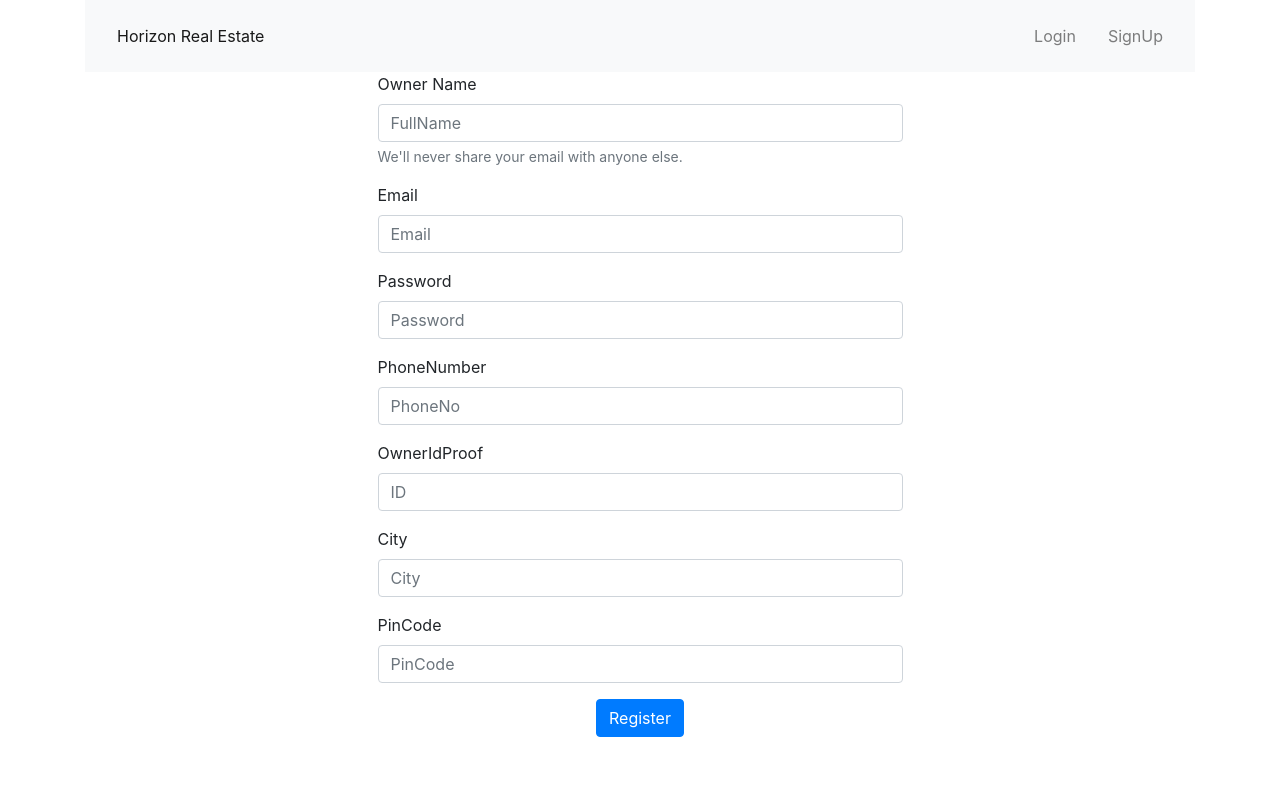
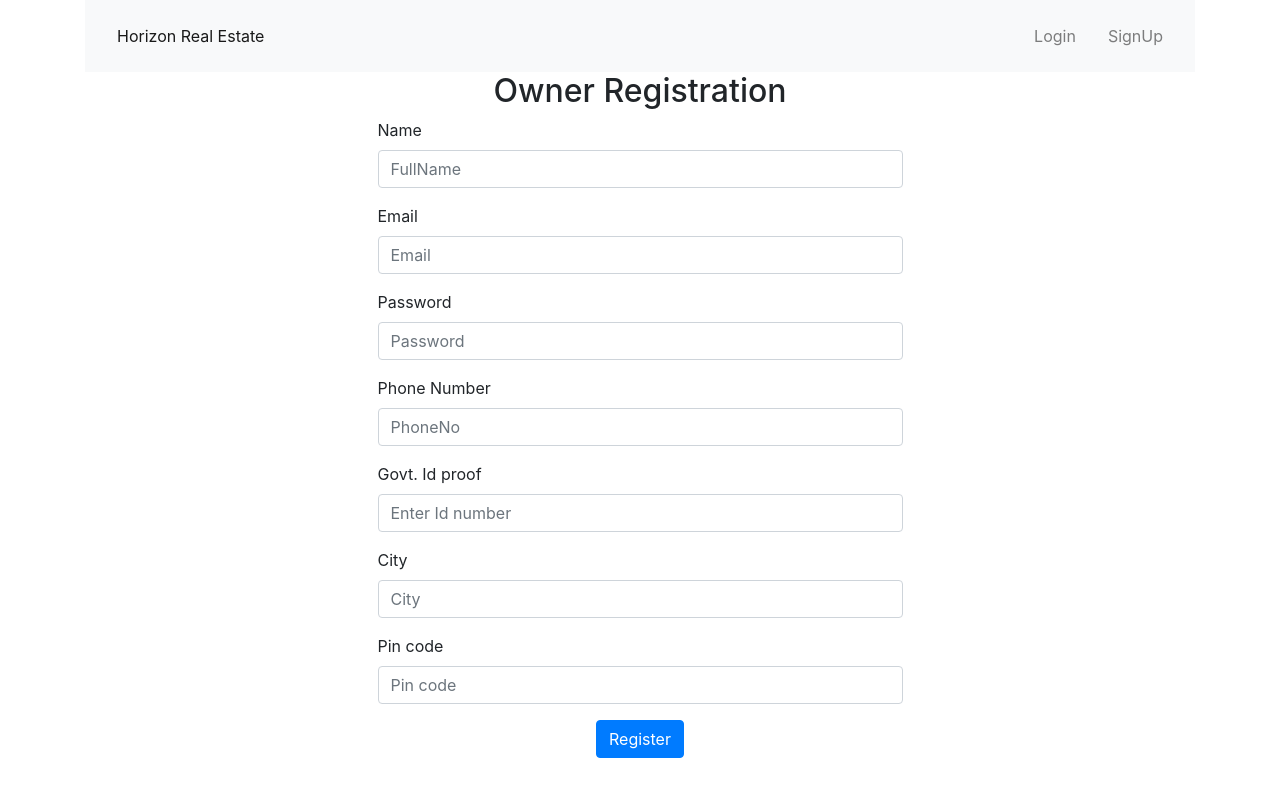
Before and after one commit to vikash-ftw/realestate-react-frontend, a React (Create React App) app in the folder realestate/: page /ownerReg in a window 1280 px wide. Shown: the top 796 px of the page. Built offline with nearby package versions, Linux system fonts and the light colour scheme.

Commit message:
buyerDash

```diff
--- a/realestate/src/App.js
+++ b/realestate/src/App.js
@@ -20,6 +20,7 @@ import {
 import MainLogin from "./components/login";
 import AdminDashboard from "./components/adminDashboard";
 import OwnerDashboard from "./components/ownerDashboard";
+import BuyerDashboard from './components/buyerDashboard';
 
 class App extends React.Component {
   constructor(props) {
@@ -63,34 +64,36 @@ class App extends React.Component {
                 <ul className="nav navbar-nav m-2">
                   <li>
                     {" "}
-                    <Link to="/">{this.state.actorName + "DashBoard"}</Link>
+                    <NavLink className="nav-link" to="/">
+                      {this.state.actorName + "DashBoard"}
+                    </NavLink>
                   </li>
                 </ul>
               </div>
               <div className="navbar-nav ml-auto">
                 <ul className="nav navbar-nav m-2">
                   <li>
-                    <Link
-                      className="active"
+                    <NavLink
+                      className="nav-link"
                       to={"/" + this.state.actorRole + "Dash"}
                     >
                       {"HI, " + String(this.state.actorName).toUpperCase()}
                       {console.log("/" + this.state.actorRole + "Dash")}
-                    </Link>
+                    </NavLink>
                   </li>
                 </ul>
 
                 <ul className="nav navbar-nav m-2">
                   <li>
                     {" "}
-                    <Link
-                      className="active"
+                    <NavLink
+                      className="nav-link"
                       exact
                       onClick={this.logout}
                       to="/Register"
                     >
                       Logout
-                    </Link>
+                    </NavLink>
                   </li>
                 </ul>
               </div>
@@ -136,7 +139,34 @@ class App extends React.Component {
           <Route
             path="/adminLogin"
             render={(props) => (
-              <MainLogin ownerType="Admin" isLogin={true} {...props} />
+              <MainLogin ownerType="Admin" {...props} />
+            )}
+          />
+
+          <Route
+            path="/buyerDash"
+            render={(props) => (
+              <BuyerDashboard
+                onLogin={this.handleLogin}
+                actorId={localStorage.getItem("actorId")}
+                name={localStorage.getItem("name")}
+                actorType="buyer"
+                {...props}
+              />
+
+            )}
+          />
+
+          <Route
+            path="/ownerDash"
+            render={(props) => (
+              <OwnerDashboard
+                onLogin={this.handleLogin}
+                actorId={localStorage.getItem("actorId")}
+                name={localStorage.getItem("name")}
+                actorType="owner"
+                {...props}
+              />
             )}
           />
           <Route
@@ -151,18 +181,6 @@ class App extends React.Component {
               />
             )}
           />
-          <Route
-            path="/ownerDash"
-            render={(props) => (
-              <OwnerDashboard
-                onLogin={this.handleLogin}
-                actorId={localStorage.getItem("actorId")}
-                name={localStorage.getItem("name")}
-                actorType="owner"
-                {...props}
-              />
-            )}
-          />
           <Redirect to="/not-found" />
         </Switch>
       </div>
--- a/realestate/src/components/adminReg.js
+++ b/realestate/src/components/adminReg.js
@@ -33,14 +33,13 @@ class adminReg extends React.Component {
   render() {
     return (
       <>
+        <h2 className="text-center">Admin Registration</h2>
         <form className="col-lg-6 offset-lg-3 ">
           <div className="form-group">
-            <label>Admin Name</label>
+            <label>Name</label>
             <input
               type="text"
               className="form-control"
-              id="0InputEmail"
-              aria-describedby="emailHelp"
               placeholder="FullName"
               onChange={(e) => {
                 this.setState({ name: e.target.value });
--- /dev/null
+++ b/realestate/src/components/buyerDashboard.js
@@ -0,0 +1,36 @@
+import React, { Component } from "react";
+import Axios from 'axios';
+
+class BuyerDashboard extends Component {
+  state = {
+      buyer : {
+          id : "",
+          name : "",
+          email : "",
+      }
+  };
+
+  componentDidMount(){
+      const id = this.props.actorId;
+      this.props.onLogin(this.props.name, this.props.actorType);
+      Axios.get(`https://localhost:8080/realEstate/buyer/${id}`).then(
+          (res) => {
+              console.log("in buyer profile");
+              console.log(res.data);
+              const {buyerName, buyerEmail } = res.data;
+              this.setState({
+                  id : id,
+                  name : buyerName,
+                  email : buyerEmail
+              });
+          });
+  }
+
+  render() {
+    return <h2>Buyer dashboard</h2>;
+  }
+}
+
+
+
+export default BuyerDashboard;
--- a/realestate/src/components/buyerReg.js
+++ b/realestate/src/components/buyerReg.js
@@ -2,28 +2,21 @@ import React from "react";
 import Axios from "axios";
 
 class BuyerReg extends React.Component {
-  constructor(props) {
-    super(props);
-    this.state = {
+
+  state = {
+    buyer : {
       name: "",
       email: "",
       password: "",
       phone: "",
       city: "",
       pinCode: "",
-      regDate: new Date(),
-    };
+      regDate: new Date()
+    }
   }
-  //  "buyerName": "root3",
-  // "buyerEmail": "mangesh5@gmail.com",
-  // "buyerPassword": "root",
-  // "buyerPhoneNo": "8208668688",
-  // "buyerCity": "pune",
-  // "buyerPincode": "9890",
-  // "buyerRegistDate": "1997-02-22"
 
   addBuyer() {
-    const { name, email, password, phone, city, pinCode, regDate } = this.state;
+    const { name, email, password, phone, city, pinCode, regDate } = this.state.buyer;
 
     Axios.post("http://localhost:8080/realEstate/buyer", {
       buyerName: name,
@@ -34,35 +27,33 @@ class BuyerReg extends React.Component {
       buyerPincode: pinCode,
       buyerRegistDate: regDate,
     }).then((response) => {
-      localStorage.setItem("buyer", JSON.stringify(response.data));
       console.log(response.data);
       this.props.history.replace("/buyerLogin");
     });
   }
 
-  pushExample() {
-    this.props.history.push("/home");
+
+  handleInputChange = (e) => {
+    const buyer = {...this.state.buyer };
+    buyer[e.currentTarget.name] = e.currentTarget.value;
+    this.setState({ buyer })
   }
 
   render() {
     return (
       <>
+        <h2 className="text-center">Buyer Registration</h2>
         <form className="col-lg-6 offset-lg-3 ">
           <div className="form-group">
-            <label>Buyer Name</label>
+            <label>Name</label>
             <input
               type="text"
               className="form-control"
-              id="0InputEmail"
               aria-describedby="emailHelp"
               placeholder="FullName"
-              onChange={(e) => {
-                this.setState({ name: e.target.value });
-              }}
+              name = "name"
+              onChange={this.handleInputChange}
             />
-            <small className="form-text text-muted">
-              We'll never share your email with anyone else.
-            </small>
           </div>
           <div className="form-group">
             <label>Email</label>
@@ -71,9 +62,8 @@ class BuyerReg extends React.Component {
               className="form-control"
               id="name"
               placeholder="Email"
-              onChange={(e) => {
-                this.setState({ email: e.target.value });
-              }}
+              name = "email"
+              onChange={this.handleInputChange}
             />
           </div>
           <div className="form-group">
@@ -82,21 +72,19 @@ class BuyerReg extends React.Component {
               type="text"
               className="form-control"
               placeholder="Password"
-              onChange={(e) => {
-                this.setState({ password: e.target.value });
-              }}
+              name = "password"
+              onChange={this.handleInputChange}
             />
           </div>
 
           <div className="form-group">
-            <label>PhoneNumber</label>
+            <label>Phone Number</label>
             <input
-              type="text"
+              type="tel"
               className="form-control"
               placeholder="PhoneNo"
-              onChange={(e) => {
-                this.setState({ phone: e.target.value });
-              }}
+              name = "phone"
+              onChange={this.handleInputChange}
             />
           </div>
           <div className="form-group">
@@ -105,20 +93,18 @@ class BuyerReg extends React.Component {
               type="text"
               className="form-control"
               placeholder="City"
-              onChange={(e) => {
-                this.setState({ city: e.target.value });
-              }}
+              name = "city"
+              onChange={this.handleInputChange}
             />
           </div>
           <div className="form-group">
-            <label>PinCode</label>
+            <label>Pin code</label>
             <input
               type="text"
               className="form-control"
-              placeholder="PinCode"
-              onChange={(e) => {
-                this.setState({ pinCode: e.target.value });
-              }}
+              placeholder="Pin code"
+              name = "pinCode"
+              onChange={this.handleInputChange}
             />
           </div>
         </form>
--- a/realestate/src/components/login.js
+++ b/realestate/src/components/login.js
@@ -22,18 +22,22 @@ class mainLogin extends React.Component {
           console.log(response.data);
           localStorage.setItem("actorId", response.data.ownerId);
           localStorage.setItem("name", response.data.ownerName);
+          localStorage.setItem("actorType", "Owner")
           this.props.history.replace("/ownerDash");
         });
 
         break;
       case "Buyer":
-
-            console.log("inBuyerLogin",email, password);
+        console.log("inBuyerLogin", email, password);
         Axios.post("http://localhost:8080/realEstate/buyer/login", {
           email: email,
           password: password,
         }).then((response) => {
+          localStorage.setItem("actorId",response.data.buyerId);
+          localStorage.setItem("name", response.data.buyerName);
+          localStorage.setItem("actorType", "Buyer")
           console.log(response.data);
+          this.props.history.replace("/buyerDash");
         });
         break;
       case "Admin":
@@ -43,9 +47,10 @@ class mainLogin extends React.Component {
           password: password,
         }).then((response) => {
           const id = response.data.adminId;
-              localStorage.setItem('actorId', response.data.adminId);
+          localStorage.setItem("actorId", response.data.adminId);
           localStorage.setItem("name", response.data.adminName);
-              console.log(response.data , id);
+          localStorage.setItem("actorType", "Admin")
+          console.log(response.data, id);
 
           this.props.history.replace("/adminDash");
         });
@@ -83,7 +88,7 @@ class mainLogin extends React.Component {
                     <div className="form-group">
                       <label className="sr-only">Password</label>
                       <input
-                        type="text"
+                        type="password"
                         className="form-control"
                         placeholder="Password"
                         onChange={(e) => {
--- a/realestate/src/components/loginChoice.js
+++ b/realestate/src/components/loginChoice.js
@@ -1,6 +1,6 @@
 import React from "react";
 import Axios from "axios";
-import { Link } from 'react-router-dom';
+import { Link } from "react-router-dom";
 
 class Login extends React.Component {
   constructor(props) {
@@ -33,9 +33,11 @@ class Login extends React.Component {
           <br></br>
         </div>
         <div>
-        <div className="row">
+          <div className="row">
             <div className="col text-center">
-              <Link className="btn btn-secondary stretched-link" to="/BuyerLogin">BuyerLogin</Link>
+              <Link className="btn btn-success stretched-link" to="/BuyerLogin">
+                Buyer Login
+              </Link>
             </div>
           </div>
           <div className="row">
@@ -43,7 +45,9 @@ class Login extends React.Component {
           </div>
           <div className="row">
             <div className="col text-center">
-              <Link className="btn btn-primary stretched-link" to="/ownerLogin">OwnerLogin</Link>
+              <Link className="btn btn-primary stretched-link" to="/ownerLogin">
+                Owner Login
+              </Link>
             </div>
           </div>
           <div className="row">
@@ -51,7 +55,9 @@ class Login extends React.Component {
           </div>
           <div className="row">
             <div className="col text-center">
-              <Link className="btn btn-danger stretched-link" to='/adminLogin'>AdminLogin</Link>
+              <Link className="btn btn-danger stretched-link" to="/adminLogin">
+                Admin Login
+              </Link>
             </div>
           </div>
         </div>
--- a/realestate/src/components/ownerReg.js
+++ b/realestate/src/components/ownerReg.js
@@ -45,7 +45,6 @@ class ownerReg extends React.Component {
       ownerPincode: pinCode,
       ownerRegistDate: regDate,
     }).then((response) => {
-      localStorage.setItem("owner", JSON.stringify(response.data));
       console.log(response.data);
       this.props.history.replace("/ownerLogin");
     });
@@ -54,9 +53,10 @@ class ownerReg extends React.Component {
   render() {
     return (
       <>
+        <h2 className="text-center">Owner Registration</h2>
         <form className="col-lg-6 offset-lg-3 ">
           <div className="form-group">
-            <label>Owner Name</label>
+            <label>Name</label>
             <input
               type="text"
               className="form-control"
@@ -67,9 +67,6 @@ class ownerReg extends React.Component {
                 this.setState({ name: e.target.value });
               }}
             />
-            <small className="form-text text-muted">
-              We'll never share your email with anyone else.
-            </small>
           </div>
           <div className="form-group">
             <label>Email</label>
@@ -87,7 +84,7 @@ class ownerReg extends React.Component {
           <div className="form-group">
             <label>Password</label>
             <input
-              type="password"
+              type="text"
               className="form-control"
               placeholder="Password"
               onChange={(e) => {
@@ -97,9 +94,9 @@ class ownerReg extends React.Component {
           </div>
 
           <div className="form-group">
-            <label>PhoneNumber</label>
+            <label>Phone Number</label>
             <input
-              type="text"
+              type="tel"
               className="form-control"
               placeholder="PhoneNo"
               onChange={(e) => {
@@ -108,11 +105,11 @@ class ownerReg extends React.Component {
             />
           </div>
           <div className="form-group">
-            <label>OwnerIdProof</label>
+            <label>Govt. Id proof</label>
             <input
               type="text"
               className="form-control"
-              placeholder="ID"
+              placeholder="Enter Id number"
               onChange={(e) => {
                 this.setState({ IdProof: e.target.value });
               }}
@@ -130,11 +127,11 @@ class ownerReg extends React.Component {
             />
           </div>
           <div className="form-group">
-            <label>PinCode</label>
+            <label>Pin code</label>
             <input
               type="text"
               className="form-control"
-              placeholder="PinCode"
+              placeholder="Pin code"
               onChange={(e) => {
                 this.setState({ pinCode: e.target.value });
               }}
@@ -142,16 +139,11 @@ class ownerReg extends React.Component {
           </div>
         </form>
         <div className="row">
-
-            <div className="col text-center">
-              <button
-                className="btn btn-primary"
-                onClick={() => this.addOwner()}
-              >
-                Register
-              </button>
-            </div>
-
+          <div className="col text-center">
+            <button className="btn btn-primary" onClick={() => this.addOwner()}>
+              Register
+            </button>
+          </div>
         </div>
       </>
     );
--- a/realestate/src/components/registrationChoice.js
+++ b/realestate/src/components/registrationChoice.js
@@ -3,36 +3,19 @@ import React from "react";
 class Register extends React.Component {
   render() {
     return (
-      <>
+      <React.Fragment>
         <div className="row">
           <br></br>
         </div>
-        <div>
         <div className="row">
           <div className="col text-center">
             <button
-                className="btn btn-primary"
-                onClick={(e) => {
-                  this.props.history.push("./ownerReg");
-                }}
-              >
-                Owner
-              </button>
-            </div>
-          </div>
-          <div className="row">
-            <br></br>
-          </div>
-
-          <div className="row">
-            <div className="col text-center">
-              <button
-                className="btn btn-primary"
+              className="btn btn-outline-success btn-lg"
               onClick={(e) => {
                 this.props.history.push("./buyerReg");
               }}
             >
-                Buyer
+              Buyer Registration
             </button>
           </div>
         </div>
@@ -42,17 +25,31 @@ class Register extends React.Component {
         <div className="row">
           <div className="col text-center">
             <button
-                className="btn btn-primary"
+              className="btn btn-outline-primary btn-lg"
+              onClick={(e) => {
+                this.props.history.push("./ownerReg");
+              }}
+            >
+              Owner Registration
+            </button>
+          </div>
+        </div>
+        <div className="row">
+          <br></br>
+        </div>
+        <div className="row">
+          <div className="col text-center">
+            <button
+              className="btn btn-outline-danger btn-lg"
               onClick={(e) => {
                 this.props.history.replace("./adminReg", this.state);
               }}
             >
-                Admin
+              Admin Registration
             </button>
           </div>
         </div>
-        </div>
-      </>
+      </React.Fragment>
     );
   }
 }
```
Lines whose indentation alone changed are shown as unchanged.
